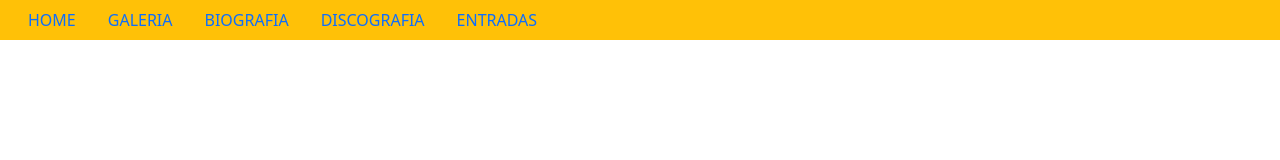
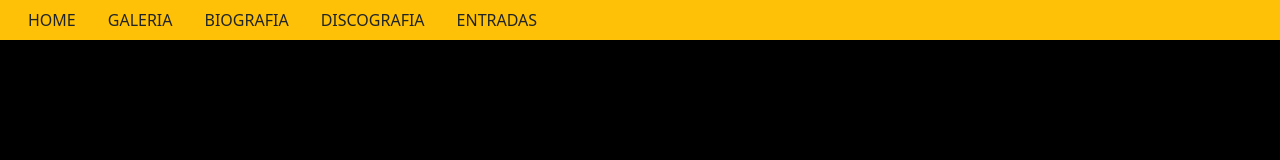
Before and after one commit to ArielFerraro/TrabajoBootstrap, a plain HTML site: page index.html in a window 1280 px wide. Drawn offline with nearby package versions, Linux system fonts and the light colour scheme.

Commit message:
se le agrego style.css

```diff
--- a/index.html
+++ b/index.html
@@ -1,14 +1,11 @@
 <!doctype html>
 <html lang="en">
 <head>
-    <!-- Required meta tags -->
     <meta charset="utf-8">
     <meta name="viewport" content="width=device-width, initial-scale=1">
-
-    <!-- Bootstrap CSS -->
     <link href="https://cdn.jsdelivr.net/npm/bootstrap@5.1.3/dist/css/bootstrap.min.css" rel="stylesheet" integrity="sha384-1BmE4kWBq78iYhFldvKuhfTAU6auU8tT94WrHftjDbrCEXSU1oBoqyl2QvZ6jIW3" crossorigin="anonymous">
-
     <title>Fito Paez web</title>
+    <link rel="stylesheet" href="style.css">
 </head>
 <body>
     <div class="container-fluid">
@@ -16,19 +13,19 @@
             <div class="col-md-12 bg-warning">
                 <ul class="nav">
                     <li class="nav-item">
-                        <a class="nav-link active" aria-current="page" href="#">HOME</a>
+                        <a class="nav-link active text-dark" aria-current="page" href="#">HOME</a>
                     </li>
                     <li class="nav-item">
-                        <a class="nav-link" href="galeria.html">GALERIA</a>
+                        <a class="nav-link text-dark" href="galeria.html">GALERIA</a>
                     </li>
                     <li class="nav-item">
-                        <a class="nav-link" href="#">BIOGRAFIA</a>
+                        <a class="nav-link text-dark" href="#">BIOGRAFIA</a>
                     </li>
                     <li class="nav-item">
-                        <a class="nav-link" href="#">DISCOGRAFIA</a>
+                        <a class="nav-link text-dark" href="#">DISCOGRAFIA</a>
                     </li>
                     <li class="nav-item">
-                        <a class="nav-link" href="#" >ENTRADAS</a>
+                        <a class="nav-link text-dark" href="#" >ENTRADAS</a>
                     </li>
                     </ul>
             </div>
--- /dev/null
+++ b/style.css
@@ -0,0 +1,3 @@
+body {
+    background-color: black;
+}
```
Also changed, not shown: galeria.html (+6 -9 lines).
